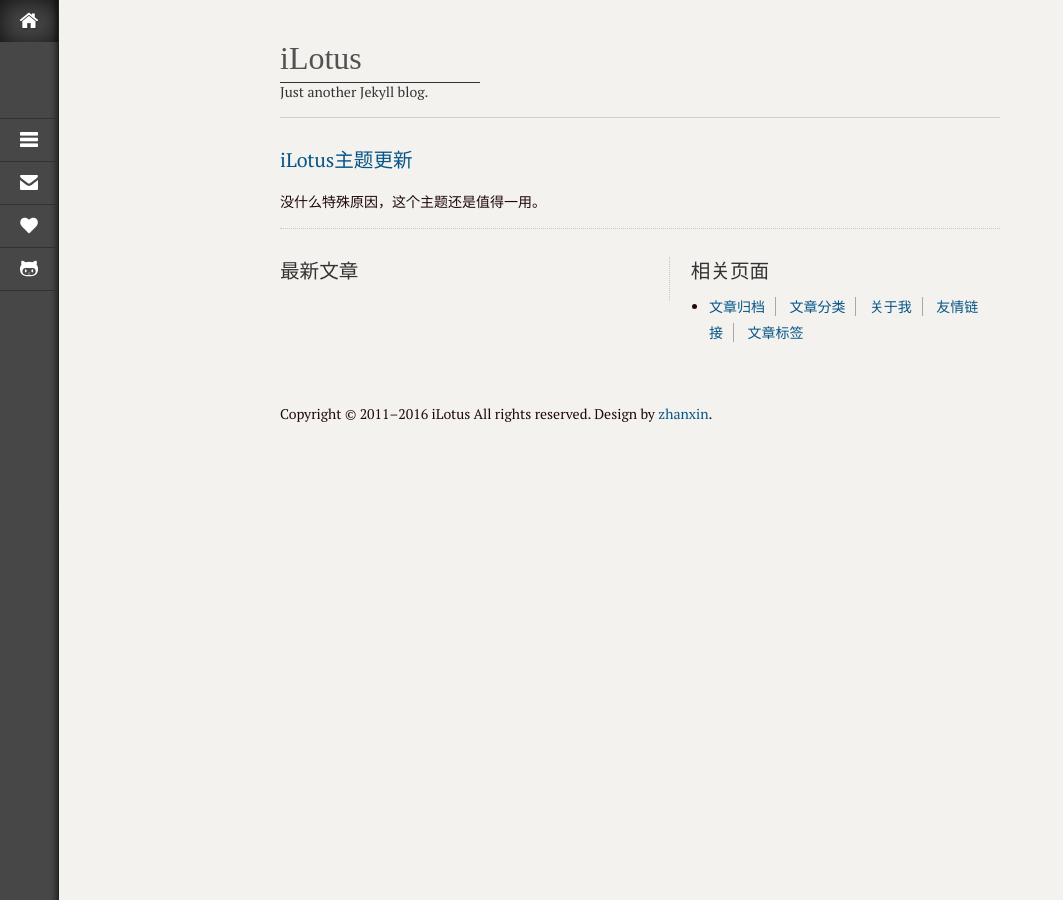
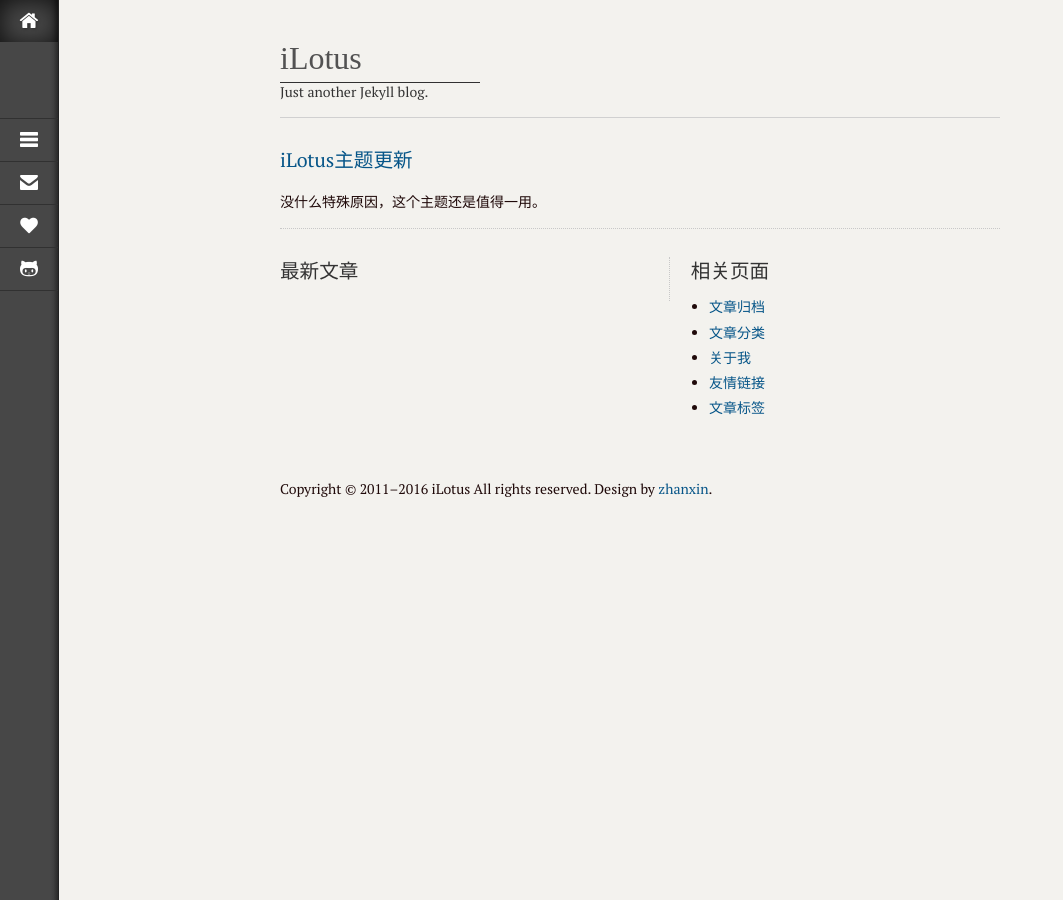
Before and after one commit to wyntau/wyntau.github.io, a Jekyll site: the page built from index.html, in a window 1280 px wide. Shown: the whole page, without its empty margins (0-1063 px from the left). Built offline with Jekyll 4.4.1, drawn with Linux system fonts in a browser that asks for light colours.

Commit message:
pages use ul>li not a

```diff
--- a/index.html
+++ b/index.html
@@ -26,13 +26,13 @@ title:
     <article class="article article-last">
     <h3>相关页面</h3>
     <ul>
+        {% for page in site.html_pages %}
+        {% if page.url != '/'%}
         <li>
-            {% for page in site.html_pages %}
-            {% if page.url != '/'%}
             <a href="{{ site.url | append: site.baseurl }}{{ page.url }}" rel="bookmark" title="{{page.title}}">{{ page.title }}</a>
-            {% endif %}
-            {% endfor %}
         </li>
+        {% endif %}
+        {% endfor %}
     </ul>
     </article>
 </section>
--- a/static/style.css
+++ b/static/style.css
@@ -508,16 +508,6 @@ h1, h2, h3, h4, h5, h6{ font-weight: 500; font-weight: 700\9; color:#333; }
 	width: 42%;
 	margin-left: 1.5em;
 }
-.lotus-double .article-last a{
-  padding: 0 10px;
-  border-right: 1px solid #a8a8a8;
-}
-.lotus-double .article-last a:first-child{
-  padding-left: 0;
-}
-.lotus-double .article-last a:last-child{
-  border-right: none;
-}
 .lotus-breadcrub {
 	padding-bottom: 1em;
 }
```
